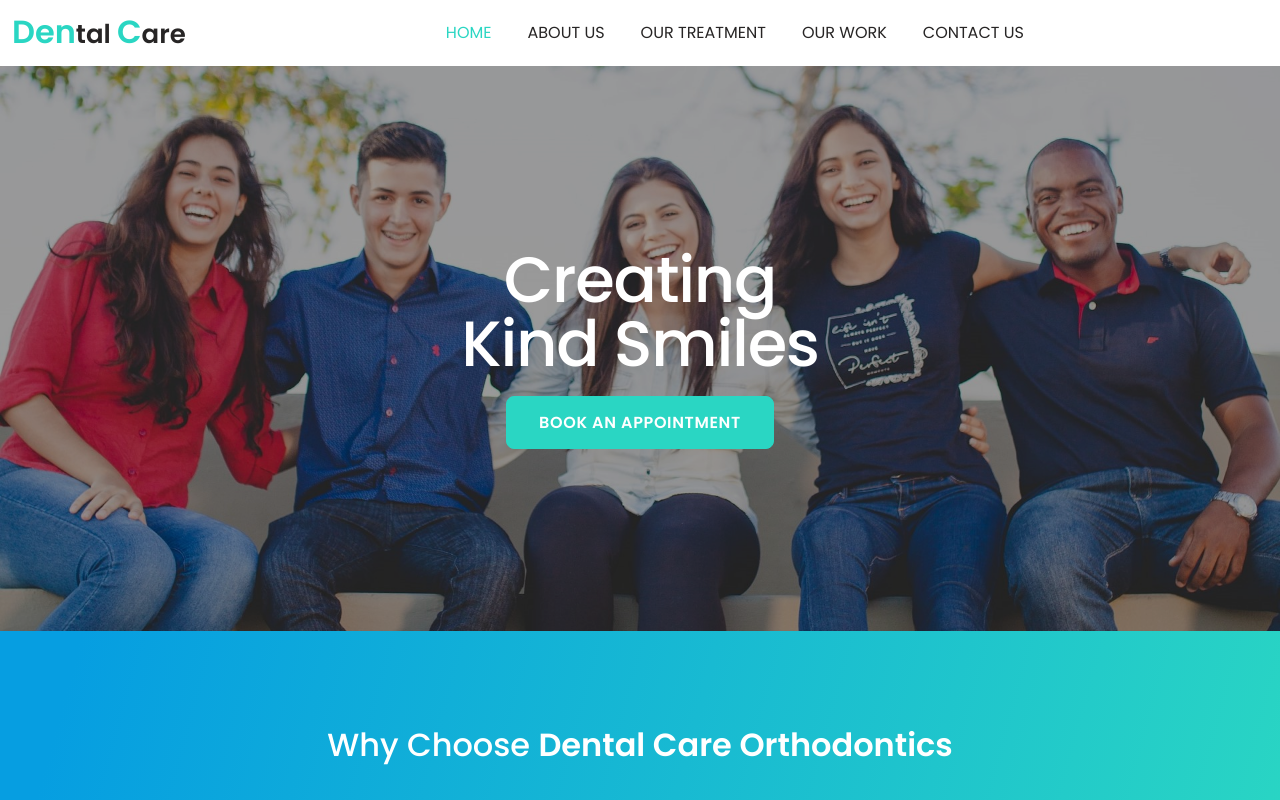
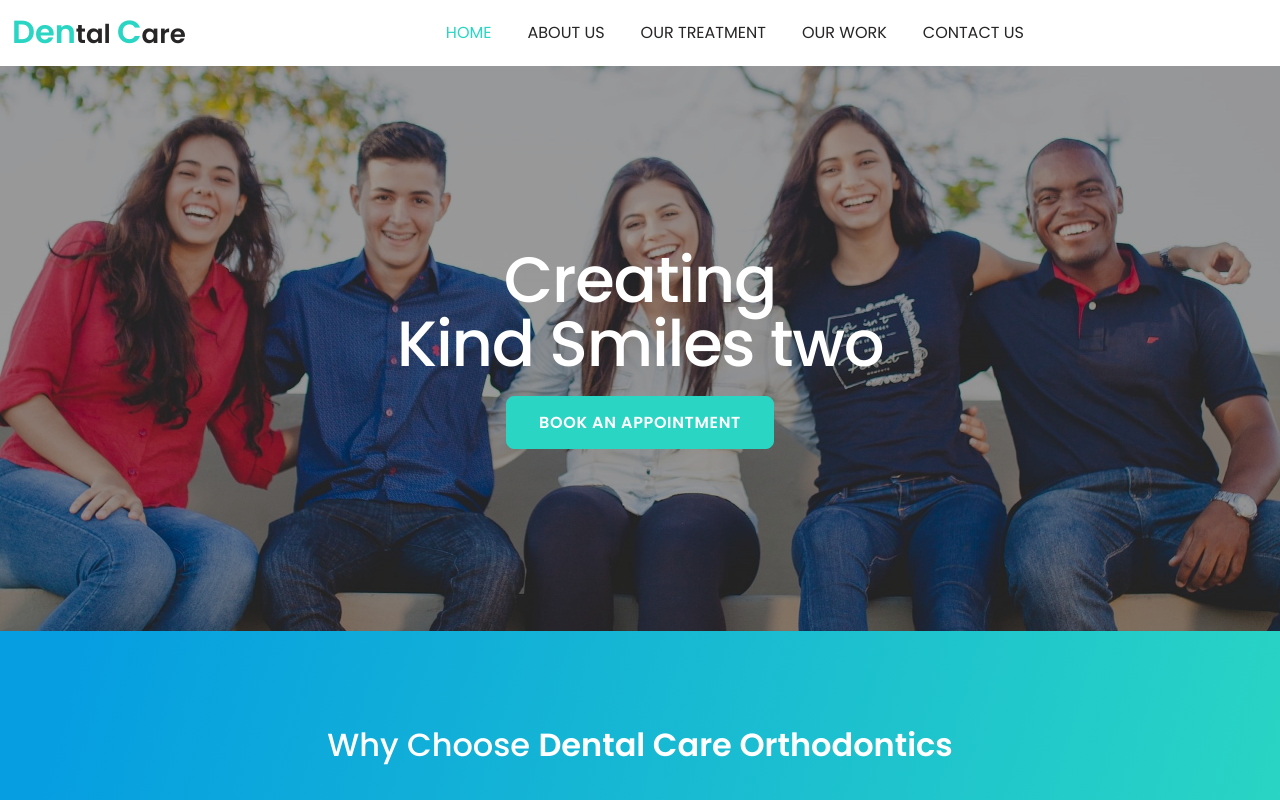
Before and after one commit to salim-kamali/Dental-Care, a plain HTML site: page index.html in a window 1280 px wide. Shown: the top 800 px of the page. Drawn offline with nearby package versions, Linux system fonts and the light colour scheme.

Commit message:
first commmit

```diff
--- a/index.html
+++ b/index.html
@@ -88,7 +88,7 @@
         </div>
         <div class="cnt d-flex align-items-center justify-content-center">
             <div class="txt">
-                <h1>Creating <br> Kind Smiles</h1>
+                <h1>Creating <br> Kind Smiles two</h1>
                 <div class="btns">
                     <p class="no_mb"><a class="btn btn-blue" title="BOOK AN APPOINTMENT" href="#">BOOK AN
                             APPOINTMENT</a></p>
```
